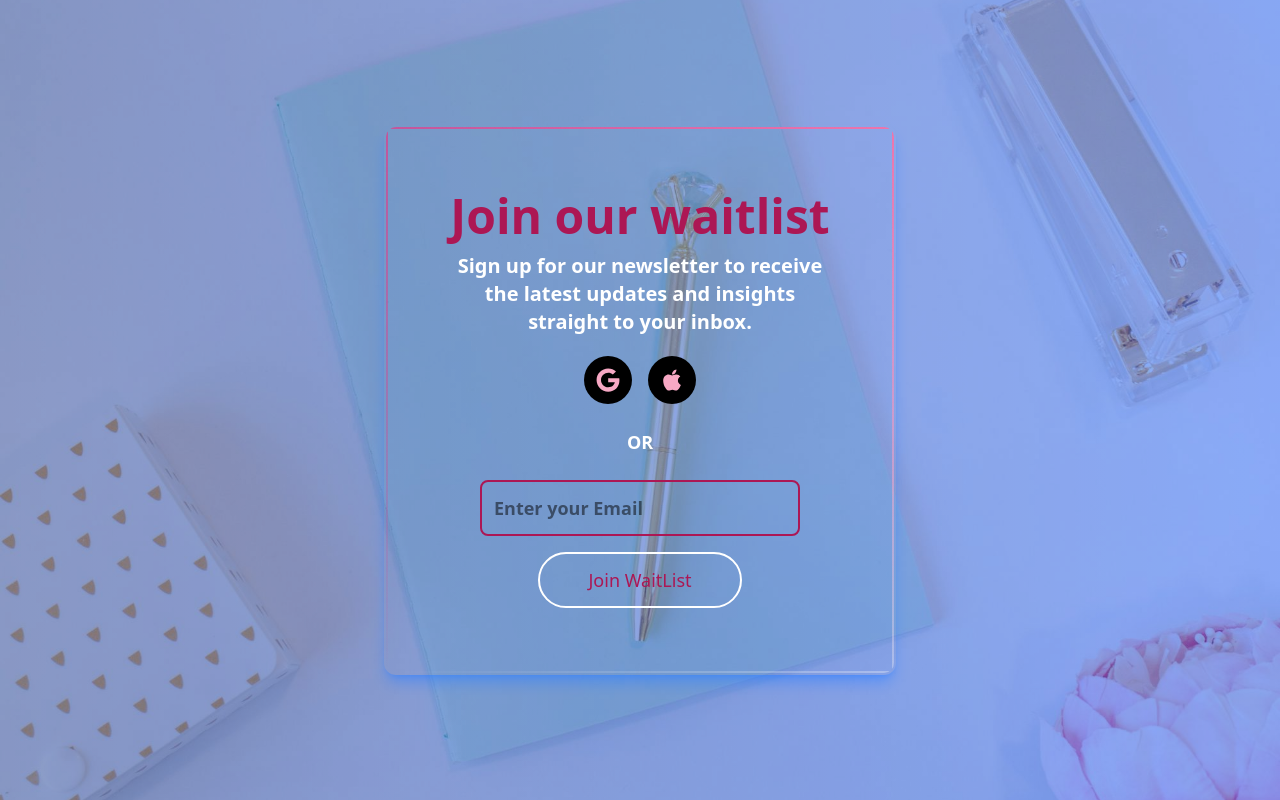
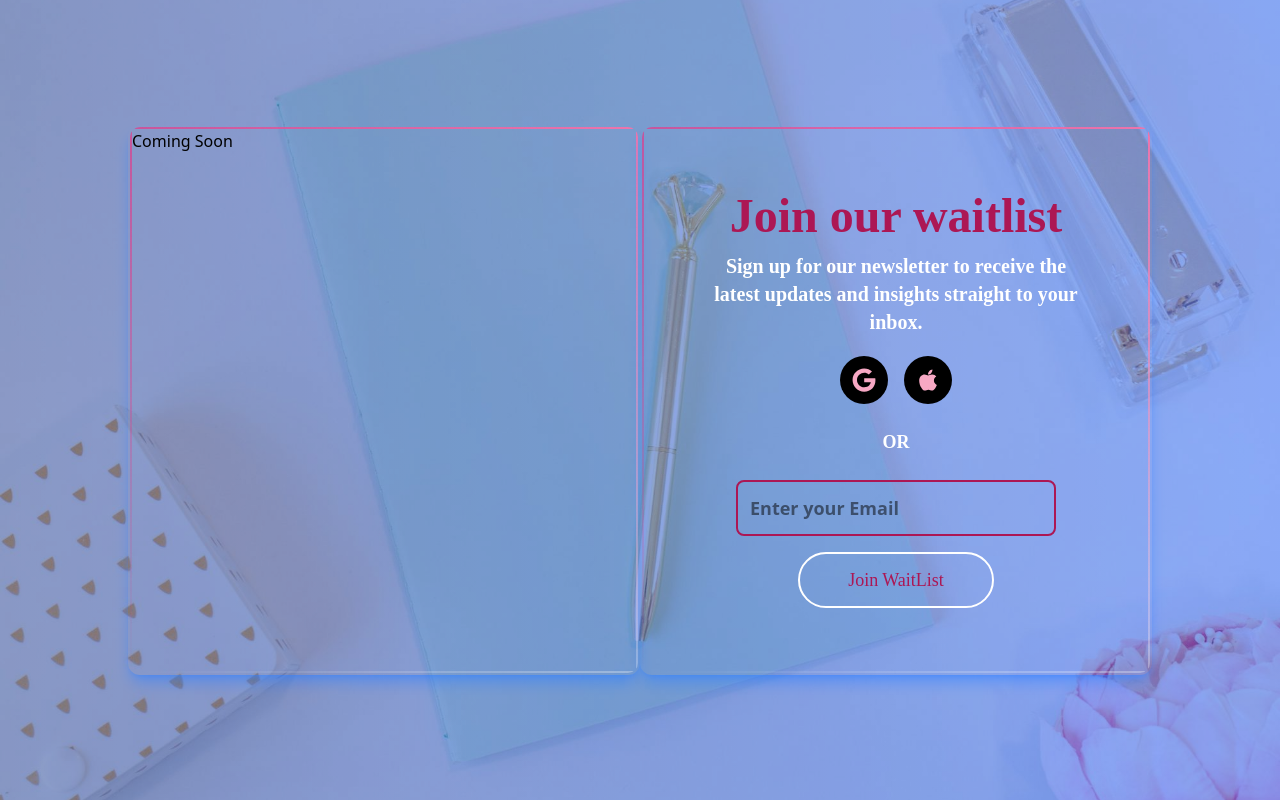
Before and after one commit to DeraJudy/blog_waitlist, a Next.js app: page / in a window 1280 px wide. Built offline with nearby package versions, Linux system fonts and the light colour scheme.

Commit message:
checking something

```diff
--- a/app/globals.css
+++ b/app/globals.css
@@ -1,5 +1,9 @@
 @import "tailwindcss";
 
+@theme{
+    --font-primary: "Playfair Display", "sans-serif";
+    --font-secondary: "Montserrat", "sans-serif";
+}
 
 @keyframes border-glow {
     0% {
--- a/app/page.js
+++ b/app/page.js
@@ -22,6 +22,15 @@ export default function Home() {
           priority
         />
 
+        <div className="relative flex items-center justify-center w-full max-w-lg bg-transparent shadow-lg
+          shadow-blue-500/50 rounded-xl overflow-hidden
+          border-2 border-transparent p-8 h-auto sm:h-[500px] md:h-[550px]" >
+          <div className="absolute inset-0 w-full h-full border-2 border-transparent rounded-xl
+          animate-moving-border" >
+            <h2>Coming Soon</h2>
+          </div>
+        </div>
+
         <div
           className="relative flex items-center justify-center w-full max-w-lg bg-transparent shadow-lg
           shadow-blue-500/50 rounded-xl overflow-hidden
@@ -34,10 +43,10 @@ export default function Home() {
           {/* Inner Content */}
           <div className="relative z-10 text-white text-lg font-semibold px-2 md:px-8">
             <div className="text-center">
-              <h3 className="text-[#AC1754] font-bold text-2xl sm:text-3xl md:text-5xl md:font-black ">
+              <h3 className="text-[#AC1754] font-primary  font-bold text-2xl sm:text-3xl md:text-5xl md:font-black ">
                 Join our waitlist
               </h3>
-              <p className="mt-3 text-[#ffffff] font-normal text-base md:text-xl md:font-bold">
+              <p className="mt-3 text-[#ffffff] font-secondary font-normal text-base md:text-xl md:font-bold">
                 Sign up for our newsletter to receive the latest updates and
                 insights straight to your inbox.
               </p>
@@ -54,7 +63,7 @@ export default function Home() {
               </div>
             </div>
 
-            <p className="text-center mt-6 font-bold lg:font-black">OR</p>
+            <p className="text-center mt-6 font-bold font-primary lg:font-black">OR</p>
 
             <div className="mt-6 flex flex-col items-center space-y-4">
               <input
@@ -85,7 +94,7 @@ export default function Home() {
                     ></path>
                   </svg>
                 </span>
-                <span className="relative">Join WaitList</span>
+                <span className="relative font-primary">Join WaitList</span>
               </button>
             </div>
           </div>
```
